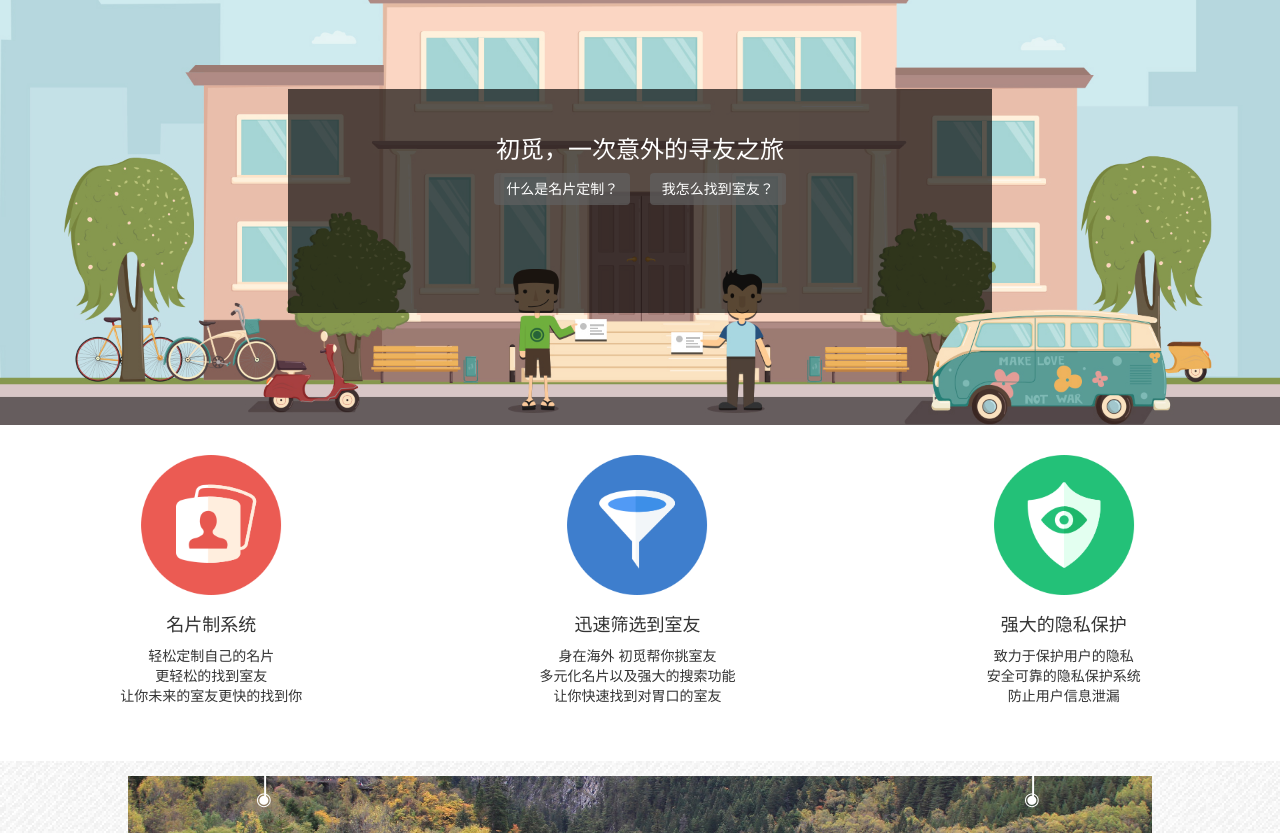
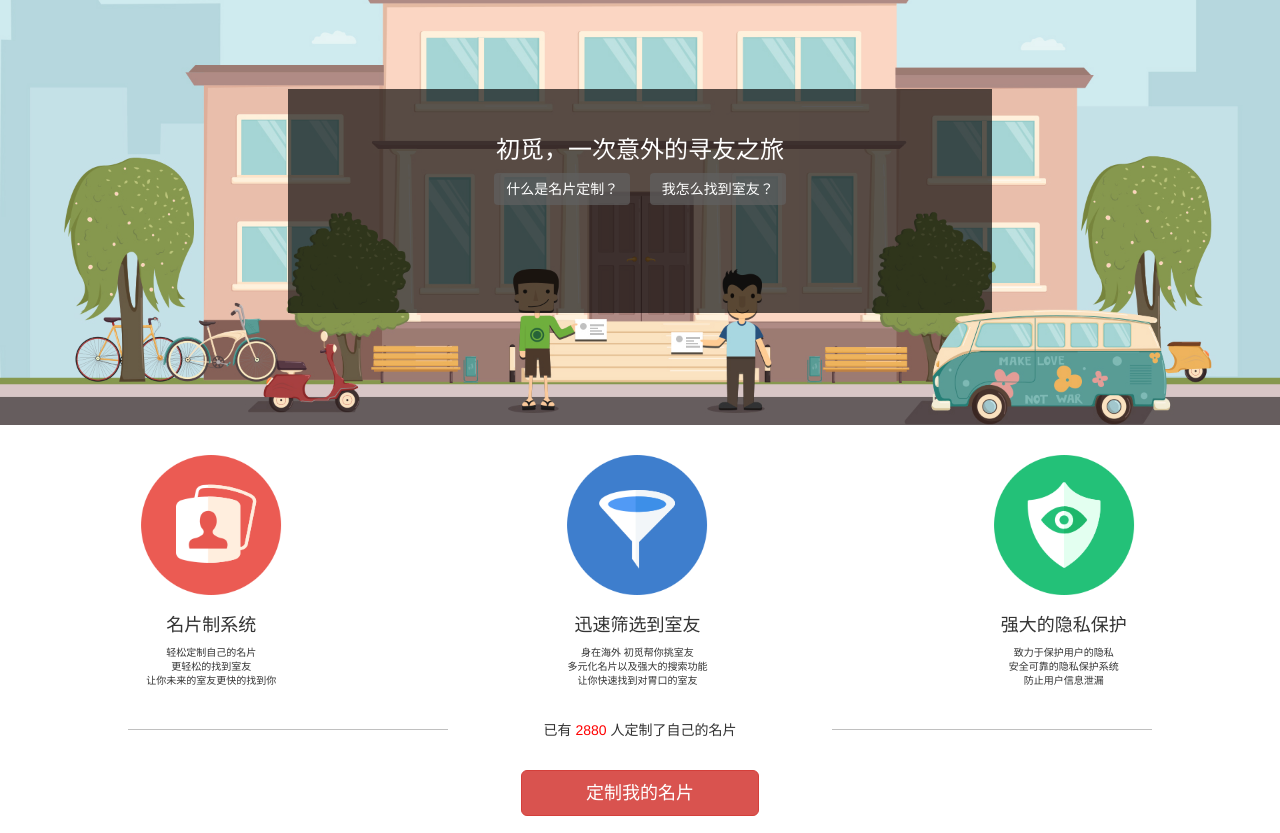
Before and after one commit to fzb14/chumie, a website: page public/index.html in a window 1280 px wide. Shown: the part 93-926 px from the top of the page. Drawn offline with nearby package versions, Linux system fonts and the light colour scheme.

Commit message:
make mine

```diff
--- a/public/css/style.css
+++ b/public/css/style.css
@@ -436,6 +436,7 @@
 
 .show-content {
     text-align: center;
+    font-size: 10px;
 }
 
 .show-icon-1 {
@@ -464,3 +465,40 @@
     height: 200px;
     background: url(../img/slogan.png) 200px 0;
 }
+
+.show-line {
+    height: 1px;
+    width: 80%;
+    display: block;
+    margin-right: auto;
+    margin-left: auto;
+    background-color: silver;
+}
+
+.line-text {
+    width: 30%;
+    display: block;
+    margin-left: auto;
+    margin-right: auto;
+    text-align: center;
+    margin-top: -10px;
+    background-color: white;
+}
+
+.line-text p{
+    display: inline;
+}
+
+.user-num {
+    color: red;
+}
+
+.create-mine {
+    display: block;
+    padding-left: 5%;
+    padding-right: 5%;
+    margin-left: auto;
+    margin-right: auto;
+    margin-top: 30px;
+    margin-bottom: 30px;
+}
--- a/public/index.html
+++ b/public/index.html
@@ -97,7 +97,7 @@
           </div>
         </div>
 
-        <div class = "show-group">
+        <div class = "show-group fade-in">
           <div class = "show-item">
             <div class = "show-icons">
               <div class = "show-icon-1"></div>
@@ -128,6 +128,11 @@
               <br>防止用户信息泄漏</p>
           </div>
         </div>
+
+        <div class = "show-line"></div>
+        <div class = "line-text"><p>已有</p>&nbsp;<p class="user-num">2880</p>&nbsp;<p>人定制了自己的名片</p></div>
+
+        <div><button type="button" class="btn btn-danger btn-lg create-mine">定制我的名片</button></div>
 
         <div class = "user-block">
         	<div class = "user-container">
```
